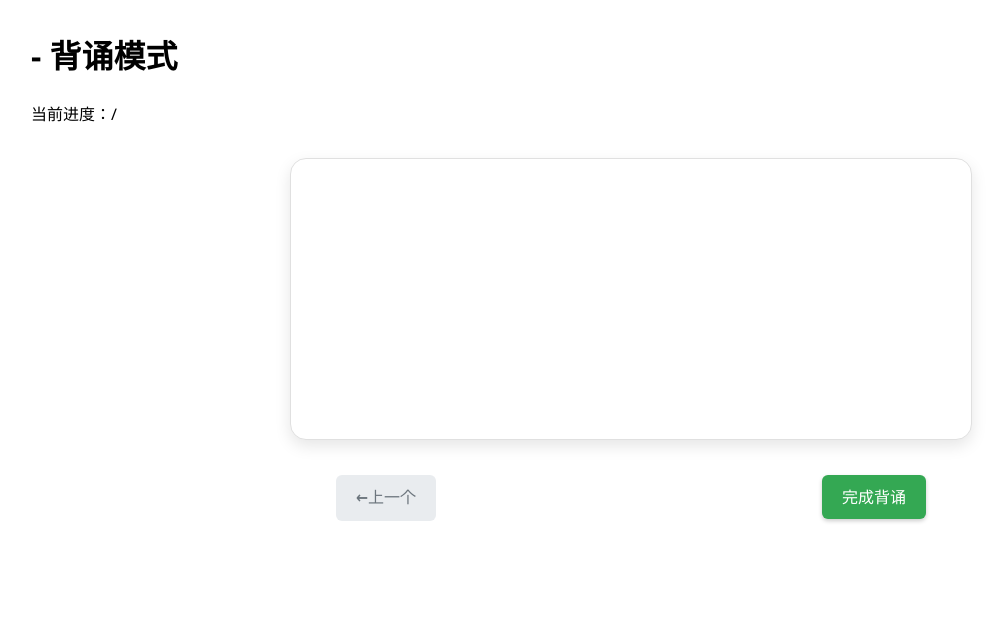
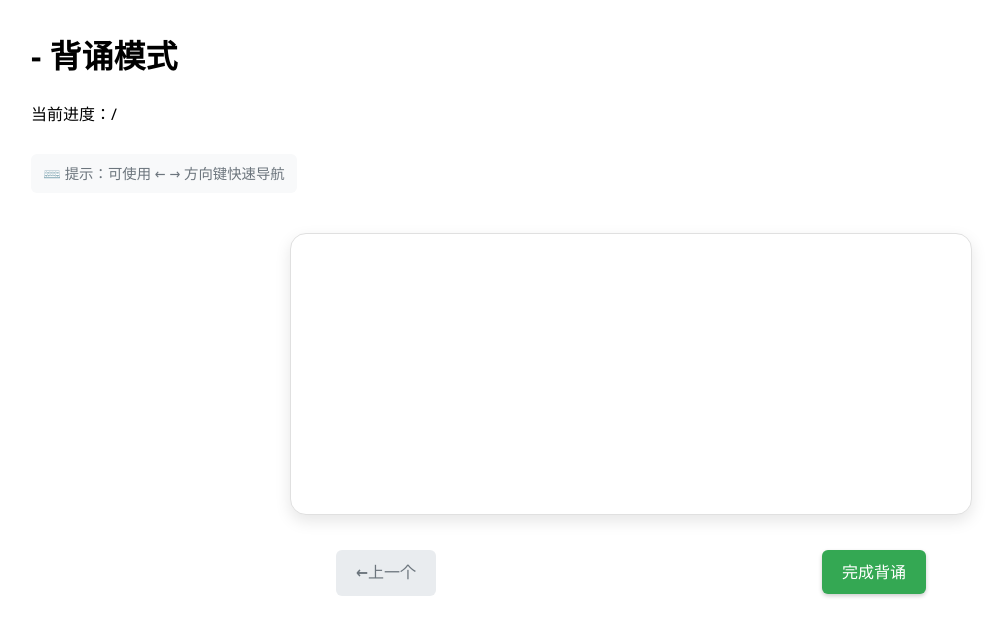
Before and after one commit to fzg001/word_web, a Flask app: template app/templates/study_mode.html in a window 1280 px wide. Shown: the part 96-732 px from the top of the page, without its empty margins (9-1012 px from the left). Run offline with Flask 3, Linux system fonts and the light colour scheme; the template is opened without the code that fills it, so the values that code supplies are empty.

Commit message:
背诵模式快捷键

```diff
--- a/app/static/style.css
+++ b/app/static/style.css
@@ -833,3 +833,19 @@ nav a:hover::after {
     box-shadow: 0 2px 5px rgba(0, 0, 0, 0.1);
     transform: translateY(-2px);
 }
+
+/* 键盘快捷键提示样式 */
+.keyboard-hint {
+    font-size: 0.9rem;
+    color: #6c757d;
+    text-align: center;
+    margin: 10px 0;
+    background: #f8f9fa;
+    padding: 8px 12px;
+    border-radius: 6px;
+    display: inline-block;
+}
+
+.keyboard-hint:before {
+    content: "⌨️ ";
+}
--- a/app/templates/study_mode.html
+++ b/app/templates/study_mode.html
@@ -5,6 +5,7 @@
 <div class="study-header">
     <h1>{{ group.name }} - 背诵模式</h1>
     <p>当前进度：{{ current_index }}/{{ total_words }}</p>
+    <p class="keyboard-hint">提示：可使用 ← → 方向键快速导航</p>
 </div>
 
 <div class="study-card">
@@ -17,7 +18,7 @@
 <div class="navigation">
     <div class="nav-left">
         {% if current_index > 1 %}
-            <a href="?page={{ current_index - 1 }}" class="btn btn-primary">
+            <a href="?page={{ current_index - 1 }}" class="btn btn-primary" id="prev-btn">
                 <i class="nav-icon">←</i> 上一个
             </a>
         {% else %}
@@ -29,12 +30,48 @@
 
     <div class="nav-right">
         {% if current_index < total_words %}
-            <a href="?page={{ current_index + 1 }}" class="btn btn-primary">
+            <a href="?page={{ current_index + 1 }}" class="btn btn-primary" id="next-btn">
                 下一个 <i class="nav-icon">→</i>
             </a>
         {% else %}
-            <a href="{{ url_for('practice.complete_study', group_id=group.id) }}" class="btn btn-success">完成背诵</a>
+            <a href="{{ url_for('practice.complete_study', group_id=group.id) }}" class="btn btn-success" id="complete-btn">完成背诵</a>
         {% endif %}
     </div>
 </div>
+
+{% block scripts %}
+<script>
+    document.addEventListener('DOMContentLoaded', function() {
+        // 获取导航按钮
+        const prevBtn = document.getElementById('prev-btn');
+        const nextBtn = document.getElementById('next-btn');
+        const completeBtn = document.getElementById('complete-btn');
+
+        // 监听键盘事件
+        document.addEventListener('keydown', function(event) {
+            // 检查是否有输入框处于聚焦状态
+            if (document.activeElement.tagName === 'INPUT' ||
+                document.activeElement.tagName === 'TEXTAREA') {
+                return;
+            }
+
+            // 左方向键 - 上一个单词
+            if (event.key === 'ArrowLeft' && prevBtn) {
+                event.preventDefault();
+                prevBtn.click();
+            }
+            // 右方向键 - 下一个单词或完成
+            else if (event.key === 'ArrowRight') {
+                event.preventDefault();
+                if (nextBtn) {
+                    nextBtn.click();
+                } else if (completeBtn) {
+                    completeBtn.click();
+                }
+            }
+        });
+    });
+</script>
 {% endblock %}
+
+{% endblock %}
```
Also changed, not shown: app/wordweb.db.
